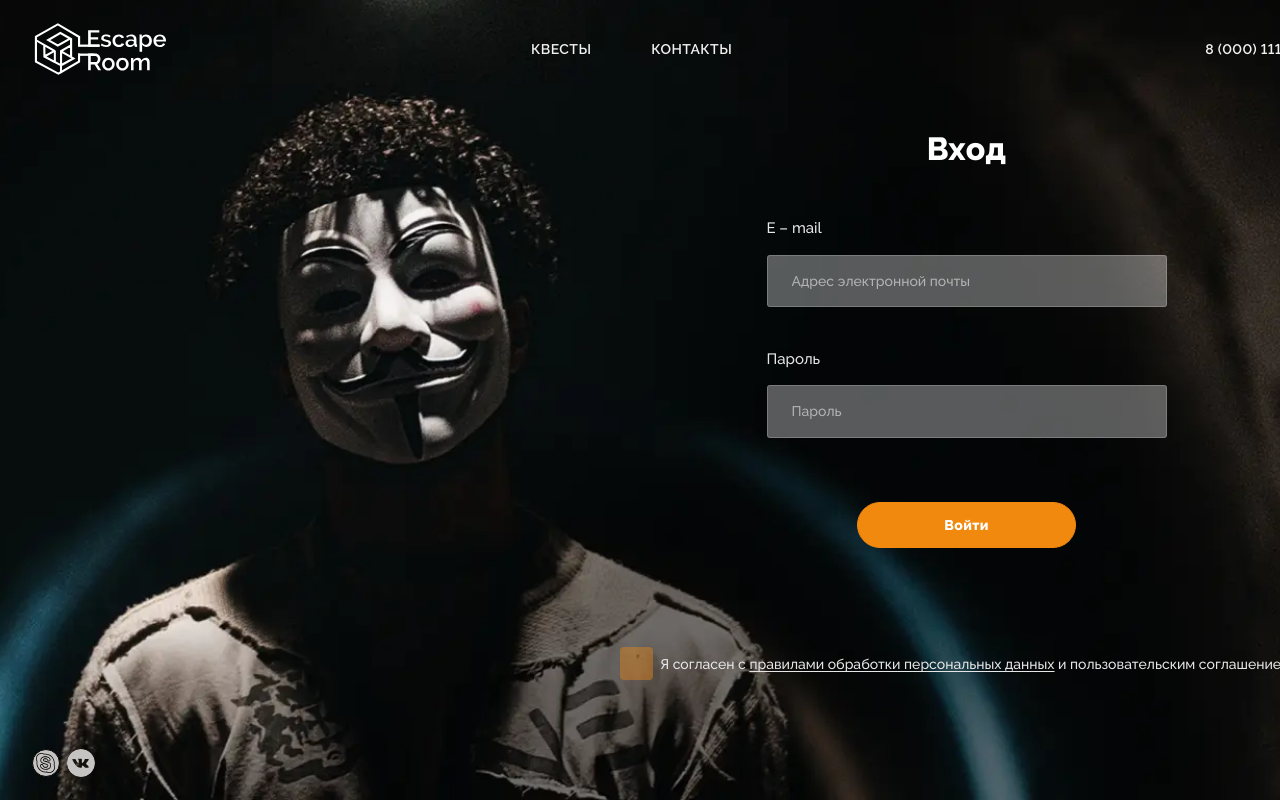
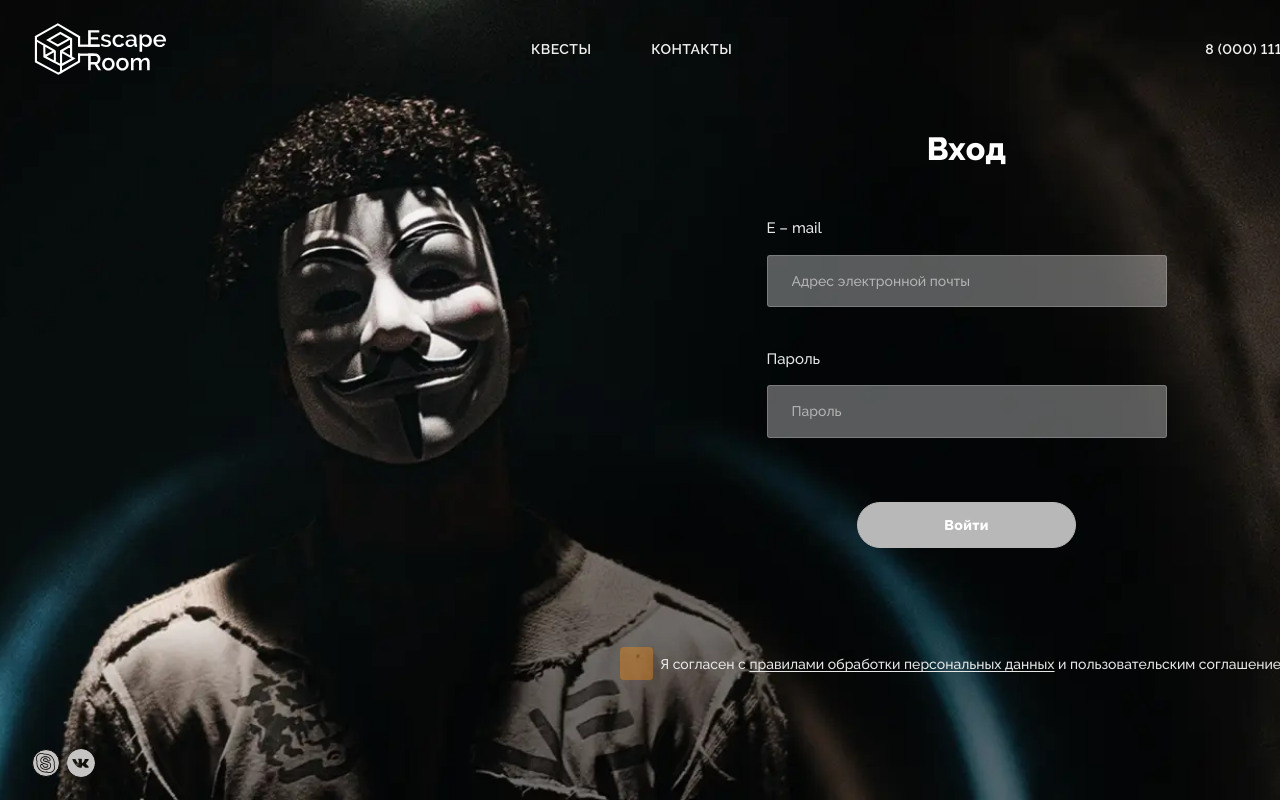
Before and after one commit to IntellectualSpecialist/escape-room, a React (Vite) app: page /login in a window 1280 px wide. Shown: the top 800 px of the page. Built offline with nearby package versions, Linux system fonts and the light colour scheme; no server answers; what http-status-codes would draw is missing.

Commit message:
feat: делает кнопки в формах задизабленными при пустых полях

```diff
--- a/src/components/booking-form/booking-form.tsx
+++ b/src/components/booking-form/booking-form.tsx
@@ -46,6 +46,8 @@ const BookingForm = ({places, placeId, offerId, peopleMinMax}: BookingFormProps)
   const formSubmitStatus = useAppSelector(selectPlacesRequestFormStatus);
   const isSubmitting = formSubmitStatus === RequestStatus.Loading;
   const [min, max] = peopleMinMax;
+
+  const isButtonDisabled = !formData.time || !formData.contactPerson || !formData.phone || !formData.peopleCount || !personalDataAgreement;
 
   const navigate = useNavigate();
   const {today: todayItems, tomorrow: tomorrowItems} = places || {};
@@ -207,7 +209,7 @@ const BookingForm = ({places, placeId, offerId, peopleMinMax}: BookingFormProps)
       <button
         className="btn btn--accent btn--cta booking-form__submit"
         type="submit"
-        disabled={isSubmitting}
+        disabled={isSubmitting || isButtonDisabled}
       >
         {isSubmitting ? SubmitButtonText.Sending : SubmitButtonText.Idle}
       </button>
--- a/src/components/login-form/login-form.tsx
+++ b/src/components/login-form/login-form.tsx
@@ -31,6 +31,8 @@ const LoginForm = (): JSX.Element => {
   const dispatch = useAppDispatch();
   const formSubmitStatus = useAppSelector(selectUserRequestStatus);
   const isSubmitting = formSubmitStatus === RequestStatus.Loading;
+
+  const isButtonDisabled = !personalDataAgreement || !formData.email || !formData.password;
 
   const handleFormDataChange: ChangeHandler = (evt) => {
     const {name, value} = evt.currentTarget;
@@ -104,7 +106,7 @@ const LoginForm = (): JSX.Element => {
         <button
           className="btn btn--accent btn--general login-form__submit"
           type="submit"
-          disabled={isSubmitting}
+          disabled={isSubmitting || isButtonDisabled}
         >
           {isSubmitting ? SubmitButtonText.Sending : SubmitButtonText.Idle}
         </button>
--- a/src/pages/booking-page/booking-page.tsx
+++ b/src/pages/booking-page/booking-page.tsx
@@ -17,7 +17,6 @@ const BookingPage = (): JSX.Element => {
   const dispatch = useAppDispatch();
   const places = useAppSelector(selectPlaces);
   const quests = useAppSelector(selectQuests);
-  const quest = useMemo(() => findQuestById(quests, offerId as string), [quests, offerId]);
   const placesStatus = useAppSelector(selectPlacesRequestStatus);
   const [currentBookingId, setCurrentBookingId] = useState<string>(places[0]?.id || '');
 
@@ -36,6 +35,8 @@ const BookingPage = (): JSX.Element => {
       isMounted = false;
     };
   }, [places]);
+
+  const quest = useMemo(() => findQuestById(quests, offerId as string), [quests, offerId]);
 
   if (placesStatus === RequestStatus.Failed) {
     return <Navigate to={AppRoute.NotFound} />;
```
